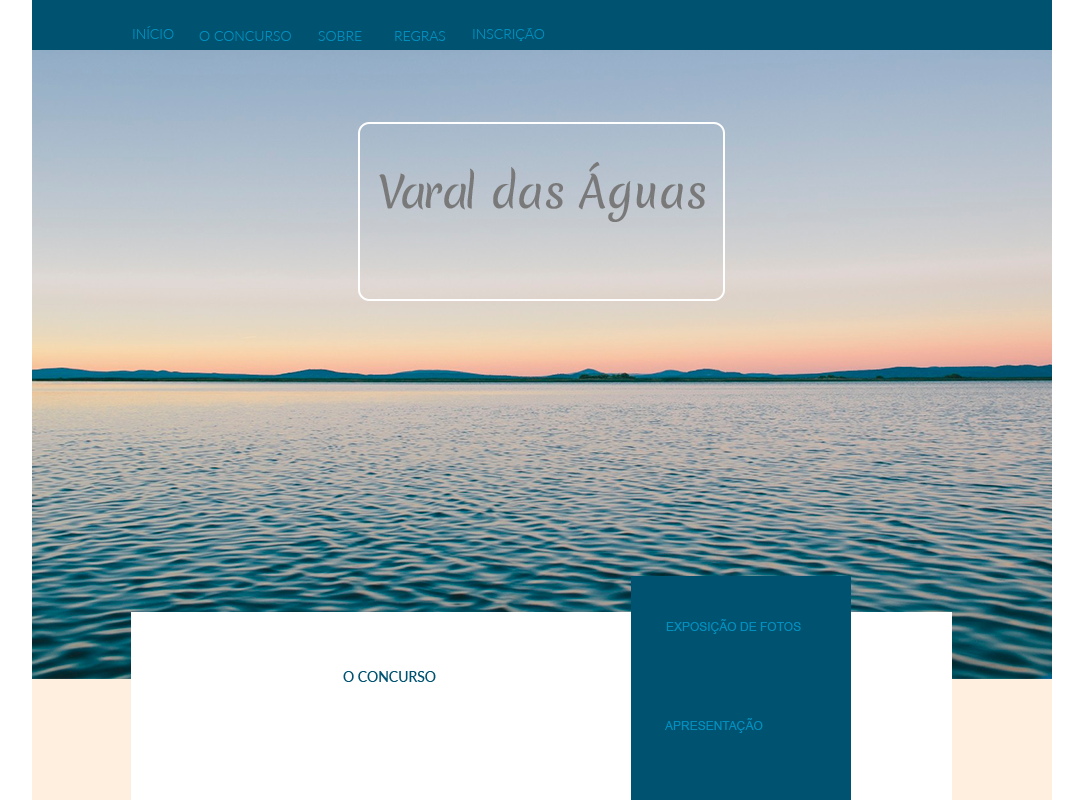
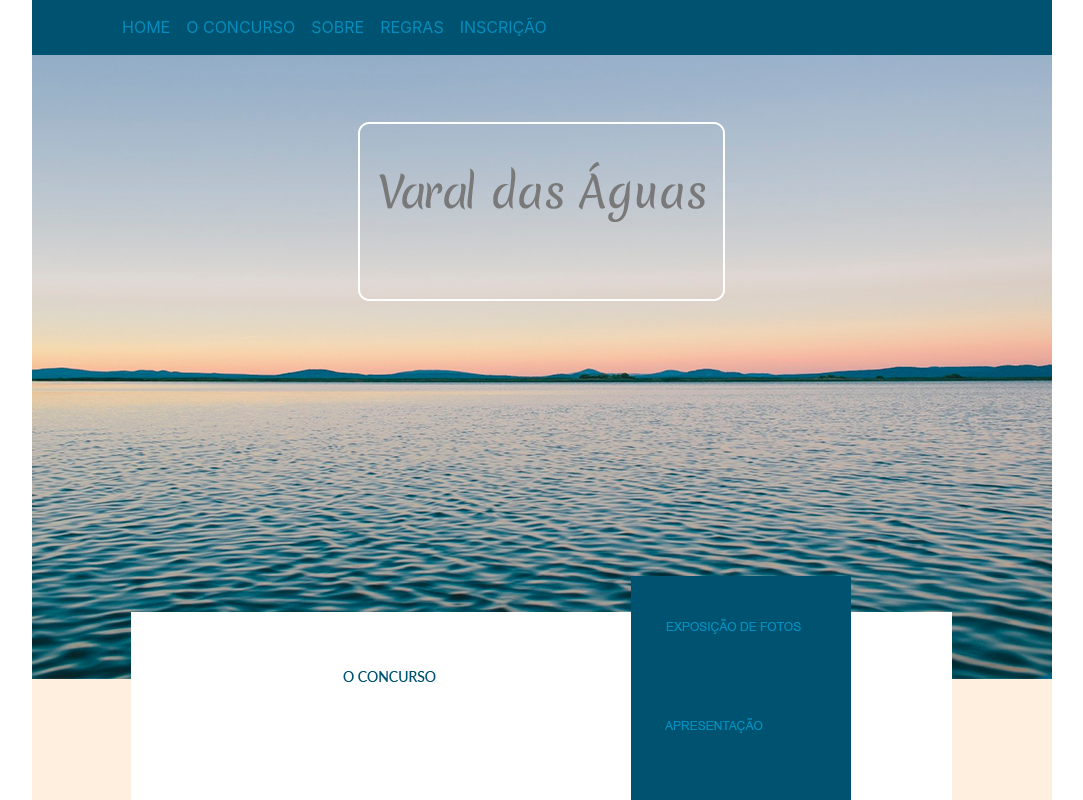
Before and after one commit to tarcisioaraujo/spa-varal-das-aguas, a Vue app: page / in a window 1280 px wide. Shown: the top 800 px of the page, without its empty margins (98-1181 px from the left). Built offline with nearby package versions, Linux system fonts and the light colour scheme.

Commit message:
Componentiza componente Navar com Bootstrap

```diff
--- a/src/components/layout/NavBar.vue
+++ b/src/components/layout/NavBar.vue
@@ -1,11 +1,27 @@
 <template>
-  <div>
-        <div id="bgmenu"><img src="../../assets/images/bgmenu.png"></div>
-        <div id="INCIO"><img src="../../assets/images/INCIO.png"></div>
-        <div id="OCONCURSO_0"><img src="../../assets/images/OCONCURSO_0.png"></div>
-        <div id="SOBRE_0"><img src="../../assets/images/SOBRE_0.png"></div>
-        <div id="REGRAS_0"><img src="../../assets/images/REGRAS_0.png"></div>
-        <div id="INSCRIO"><img src="../../assets/images/INSCRIO.png"></div>
+  <div id="bgmenu">
+
+    <nav class="navbar navbar-expand-lg" style="background-color: #005370;">
+      <div class="collapse navbar-collapse" id="navbarNav">
+        <ul class="navbar-nav" style="padding-left: 70px;">
+          <li class="nav-item">
+            <a class="nav-link" href="#" style="color:#048cbc;">HOME</a>
+          </li>
+          <li class="nav-item">
+            <a class="nav-link" href="#" style="color:#048cbc;">O CONCURSO</a>
+          </li>
+          <li class="nav-item">
+            <a class="nav-link" href="#" style="color:#048cbc;">SOBRE</a>
+          </li>
+          <li class="nav-item">
+            <a class="nav-link" href="#" style="color:#048cbc;">REGRAS</a>
+          </li>
+          <li class="nav-item">
+            <a class="nav-link" href="#" style="color:#048cbc;">INSCRIÇÃO</a>
+          </li>
+        </ul>
+      </div>
+    </nav>
   </div>
 </template>
 
--- a/static/css/styles.css
+++ b/static/css/styles.css
@@ -246,20 +246,20 @@
 	 z-index:25;
 }
 
- #INCIO
+#INCIO
 {
 	 left: 101px;
-	 top: 19px;
+	 top: 14px;
 	 position: absolute;
 	 width: 41px;
 	 height: 13px;
 	 z-index:26;
 }
 
- #OCONCURSO_0
+#OCONCURSO_0
 {
 	 left: 167px;
-	 top: 22px;
+	 top: 16px;
 	 position: absolute;
 	 width: 92px;
 	 height: 10px;
@@ -269,7 +269,7 @@
  #SOBRE_0
 {
 	 left: 286px;
-	 top: 22px;
+	 top: 16px;
 	 position: absolute;
 	 width: 44px;
 	 height: 10px;
@@ -279,7 +279,7 @@
  #REGRAS_0
 {
 	 left: 363px;
-	 top: 22px;
+	 top: 16px;
 	 position: absolute;
 	 width: 51px;
 	 height: 10px;
@@ -289,7 +289,7 @@
  #INSCRIO
 {
 	 left: 441px;
-	 top: 21px;
+	 top: 16px;
 	 position: absolute;
 	 width: 72px;
 	 height: 13px;
```
